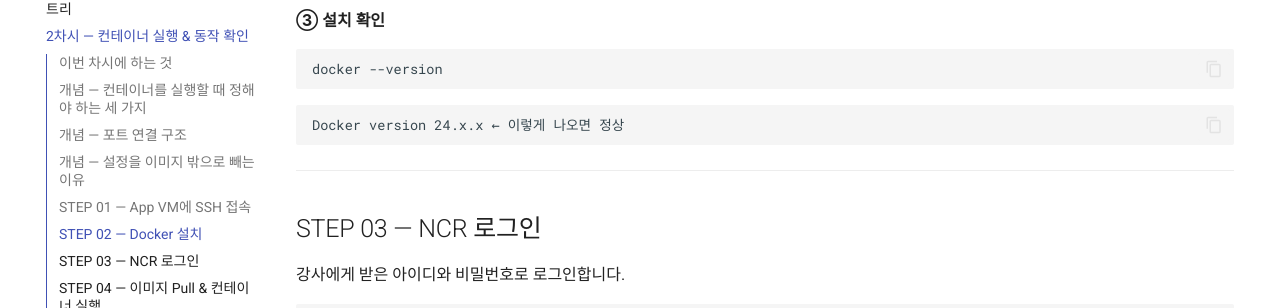
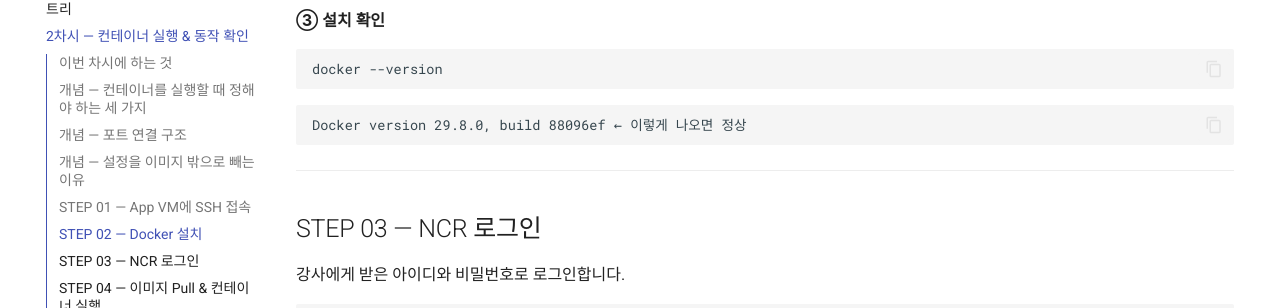
Before and after one commit to skilleat-labs/cloud-native-minwon-lab, an MkDocs documentation site: the page built from docs/day2/session2.md, in a window 1280 px wide and 900 px high, scrolled down 3071 px. Shown: the part 144-452 px from the top of the window. Built offline with MkDocs 1.6.1 and Material for MkDocs 9.7.7, drawn with Linux system fonts in a browser that asks for light colours.

Commit message:
docs: day2 session2 - Docker 버전 29.8.0으로 업데이트

````diff
--- a/docs/day2/session2.md
+++ b/docs/day2/session2.md
@@ -137,7 +137,7 @@
 ```
 
 ```
-Docker version 24.x.x ← 이렇게 나오면 정상
+Docker version 29.8.0, build 88096ef ← 이렇게 나오면 정상
 ```
 
 ---
````
